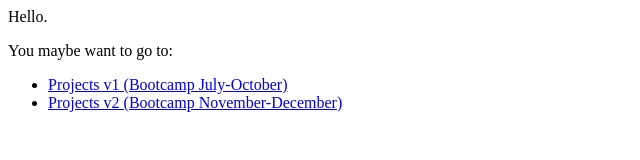
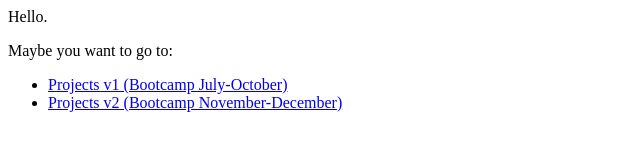
Before and after one commit to ironhack-jc/mid-term-api, a plain HTML site: page index.html in a window 1280 px wide. Shown: the full height of the page, 0-640 px from the left. Drawn offline with Linux system fonts and the light colour scheme.

Commit message:
Update index.html

```diff
--- a/index.html
+++ b/index.html
@@ -9,7 +9,7 @@
   Hello.
 </p>
 <p>
-  You maybe want to go to:
+  Maybe you want to go to:
   <ul>
     <li><a href="/projects">Projects v1 (Bootcamp July-October)</a></li>
     <li><a href="/projects-v2">Projects v2 (Bootcamp November-December)</a></li>
```
